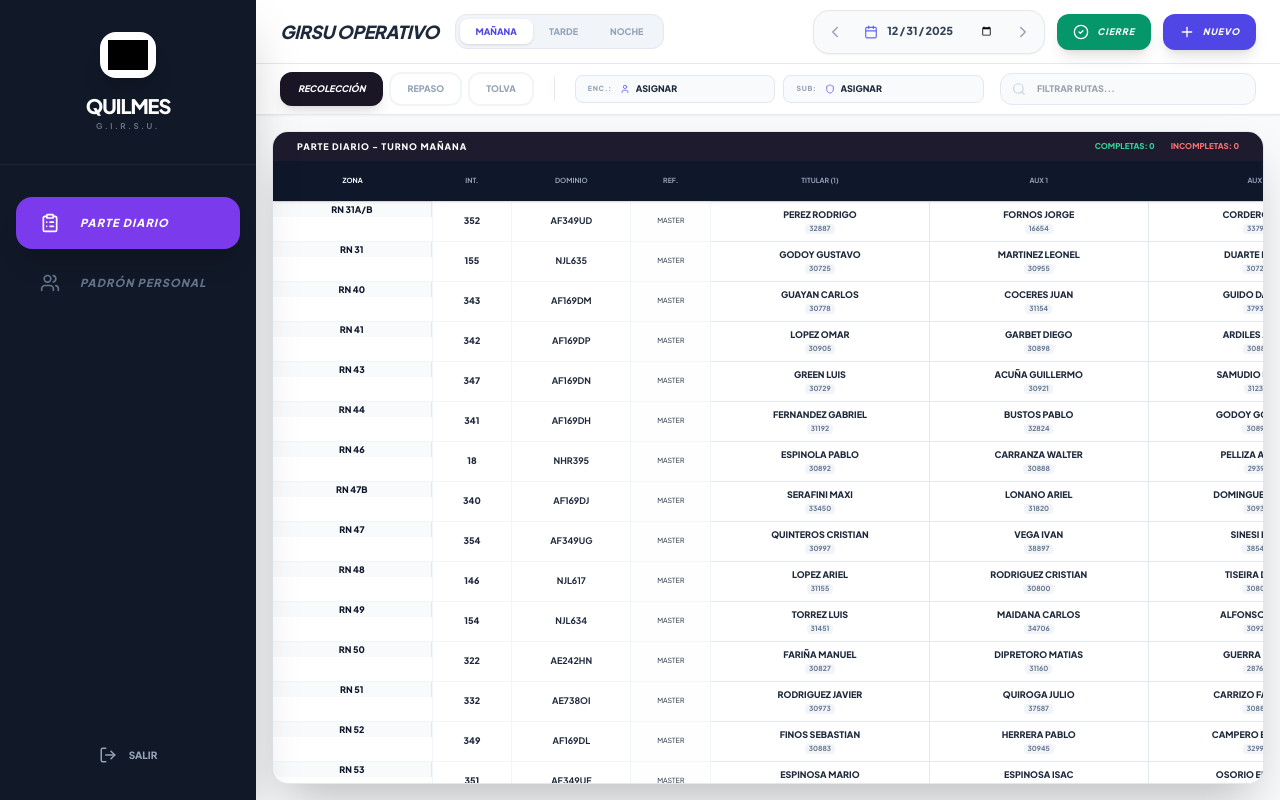
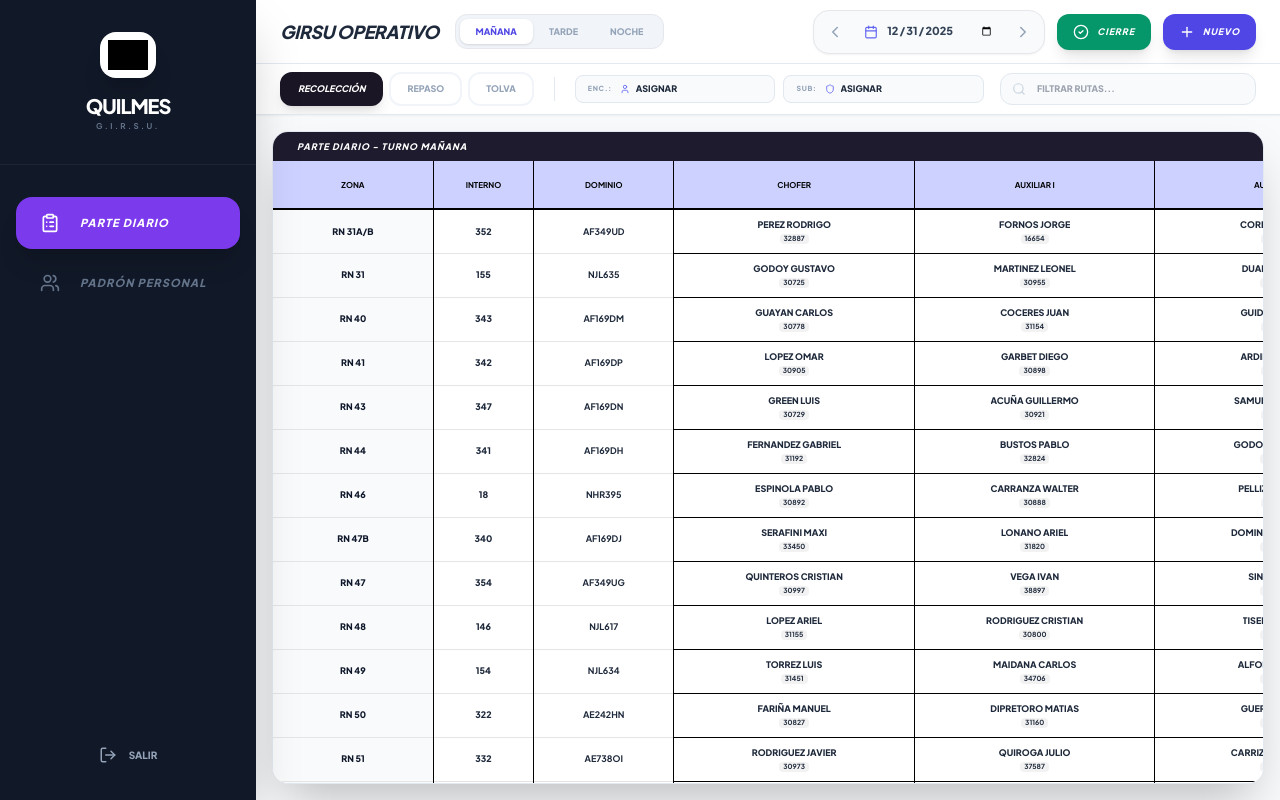
Before and after one commit to Lautzura/G.I.R.S.U.-Quilmes, a React (Vite) app: page / in a window 1280 px wide. Built offline with nearby package versions, Linux system fonts and the light colour scheme; grey boxes are pictures that could not be loaded.

Commit message:
Update ReportTable.tsx

```diff
--- a/components/ReportTable.tsx
+++ b/components/ReportTable.tsx
@@ -1,44 +1,68 @@
 
-import { RouteRecord, StaffStatus, StaffMember, ZoneStatus } from '../types';
+import { RouteRecord, StaffStatus, StaffMember, ZoneStatus, AbsenceReason } from '../types';
 import React from 'react';
-import { User, CheckCircle2, AlertCircle } from 'lucide-react';
+import { CheckCircle2, UserX, Trash2 } from 'lucide-react';
 import { getAbsenceStyles } from '../App';
 
 interface ReportTableProps {
   data: RouteRecord[];
   onUpdateRecord?: (id: string, field: keyof RouteRecord, value: any) => void;
+  onDeleteRecord: (id: string) => void;
   onOpenPicker: (id: string, field: string, role: string) => void;
   onUpdateStaff: (staff: StaffMember) => void;
   activeShiftLabel?: string;
 }
 
-const StaffCell: React.FC<{
+interface StaffCellProps {
   staff: StaffMember | null;
   role: string;
   isSuplente?: boolean;
   onClick?: () => void;
-    onMarkPresent?: (staff: StaffMember) => void;
-}> = ({ staff, role, isSuplente, onClick, onMarkPresent }) => {
-  if (!staff) return (
-    <td onClick={onClick} className={`border border-slate-200 cursor-pointer hover:bg-slate-50 ${isSuplente ? 'bg-indigo-50/20' : 'bg-white'}`}>
-        <div className="flex flex-col items-center justify-center h-full opacity-30">
-            <User size={12} className="text-slate-400" />
-            <span className="text-[7px] font-black uppercase mt-1">{role}</span>
-        </div>
-    </td>
-  );
+  onUpdateStatus?: (staff: StaffMember, newStatus: StaffStatus) => void;
+  rowIndex: number;
+  colIndex: number;
+  onNavigate: (r: number, c: number) => void;
+}
 
-  const isAbsent = staff.status === StaffStatus.ABSENT;
-  const absenceStyle = isAbsent ? getAbsenceStyles(staff.address || 'FALTA') : '';
+const StaffCell: React.FC<StaffCellProps> = ({
+    staff, role, isSuplente, onClick, onUpdateStatus, rowIndex, colIndex, onNavigate
+}) => {
+  const isAbsent = staff?.status === StaffStatus.ABSENT;
+  const absenceStyle = isAbsent ? getAbsenceStyles(staff?.address || 'FALTA') : '';
+
+  const handleKeyDown = (e: React.KeyboardEvent) => {
+    if (e.key === 'Enter' || e.key === ' ') {
+        e.preventDefault();
+        onClick?.();
+    } else if (e.key === 'ArrowUp') onNavigate(rowIndex - 1, colIndex);
+    else if (e.key === 'ArrowDown') onNavigate(rowIndex + 1, colIndex);
+    else if (e.key === 'ArrowLeft') onNavigate(rowIndex, colIndex - 1);
+    else if (e.key === 'ArrowRight') onNavigate(rowIndex, colIndex + 1);
+  };
 
   return (
-    <td onClick={onClick} className={`border border-slate-200 p-0 min-w-[130px] h-10 cursor-pointer transition-all relative group/cell ${isAbsent ? absenceStyle : isSuplente ? 'bg-indigo-600 text-white' : 'bg-white hover:bg-slate-50'}`}>
-      <div className="flex flex-col items-center justify-center h-full px-1 text-center relative overflow-hidden">
-        <span className={`uppercase truncate w-full font-black ${isAbsent ? '' : isSuplente ? 'text-white' : 'text-slate-800'} text-[9px]`}>
+    <td
+      tabIndex={0}
+      data-row={rowIndex}
+      data-col={colIndex}
+      onKeyDown={handleKeyDown}
+      className={`border border-black p-0 min-w-[135px] h-10 transition-all relative group/cell focus:ring-2 focus:ring-indigo-500 focus:z-50 outline-none cursor-pointer ${
+        !staff ? (isSuplente ? 'bg-indigo-50/20' : 'bg-white') :
+        (isAbsent ? absenceStyle : isSuplente ? 'bg-indigo-100 text-indigo-900' : 'bg-white hover:bg-slate-50')
+      }`}
+    >
+      <div onClick={onClick} className="w-full h-full flex flex-col items-center justify-center px-1">
+        {!staff ? (
+          <div className="flex flex-col items-center justify-center opacity-30">
+              <span className="text-[7px] font-black uppercase tracking-tighter">{role}</span>
+          </div>
+        ) : (
+          <div className="flex flex-col items-center justify-center text-center overflow-hidden">
+            <span className={`uppercase truncate w-full font-black text-[9px] ${isAbsent ? '' : 'text-slate-800'}`}>
               {staff.name}
             </span>
             <div className="flex items-center gap-1 mt-0.5">
-          <span className={`text-[7px] font-bold px-1 py-0.2 rounded ${isAbsent ? 'bg-white/40 text-current' : isSuplente ? 'bg-white/20 text-white' : 'bg-slate-100 text-slate-500'}`}>
+              <span className={`text-[7px] font-bold px-1 py-0.2 rounded bg-black/5`}>
                 {staff.id}
               </span>
               {isAbsent && (
@@ -48,97 +72,183 @@ const StaffCell: React.FC<{
               )}
             </div>
           </div>
+        )}
+      </div>
 
-      {isAbsent && (
+      {staff && (
+        <div className="absolute top-1 right-1 opacity-0 group-hover/cell:opacity-100 transition-opacity flex gap-1 z-10">
           <button
             onClick={(e) => {
                 e.stopPropagation();
-            onMarkPresent?.({ ...staff, status: StaffStatus.PRESENT, address: '' });
+                onUpdateStatus?.(staff, isAbsent ? StaffStatus.PRESENT : StaffStatus.ABSENT);
             }}
-          className="absolute right-1 top-1/2 -translate-y-1/2 bg-emerald-500 text-white p-1 rounded-md opacity-0 group-hover/cell:opacity-100 transition-opacity shadow-lg z-10 hover:bg-emerald-600"
-          title="Marcar como Presente"
+            className={`${isAbsent ? 'bg-emerald-500' : 'bg-red-500'} text-white p-1 rounded shadow-lg hover:scale-110 transition-transform`}
           >
-          <CheckCircle2 size={14} />
+            {isAbsent ? <CheckCircle2 size={12} /> : <UserX size={12} />}
           </button>
+        </div>
       )}
     </td>
   );
 };
 
-export const ReportTable: React.FC<ReportTableProps> = ({ data, onUpdateRecord, onOpenPicker, onUpdateStaff, activeShiftLabel }) => {
+export const ReportTable: React.FC<ReportTableProps> = ({ data, onUpdateRecord, onDeleteRecord, onOpenPicker, onUpdateStaff, activeShiftLabel }) => {
+
+  const focusCell = (r: number, c: number) => {
+    const el = document.querySelector(`[data-row="${r}"][data-col="${c}"] input, [data-row="${r}"][data-col="${c}"] select, [data-row="${r}"][data-col="${c}"]`) as HTMLElement;
+    if (el) {
+        el.focus();
+        if (el instanceof HTMLInputElement) el.select();
+    }
+  };
+
+  const handleInputKeyDown = (e: React.KeyboardEvent<HTMLInputElement>, rIdx: number, cIdx: number) => {
+    const input = e.currentTarget;
+    const { key } = e;
+
+    if (key === 'Enter') {
+        e.preventDefault();
+        focusCell(rIdx + 1, cIdx);
+    } else if (key === 'ArrowUp') {
+        e.preventDefault();
+        focusCell(rIdx - 1, cIdx);
+    } else if (key === 'ArrowDown') {
+        e.preventDefault();
+        focusCell(rIdx + 1, cIdx);
+    } else if (key === 'ArrowLeft') {
+        if (input.selectionStart === 0) {
+            e.preventDefault();
+            focusCell(rIdx, cIdx - 1);
+        }
+    } else if (key === 'ArrowRight') {
+        if (input.selectionStart === input.value.length) {
+            e.preventDefault();
+            focusCell(rIdx, cIdx + 1);
+        }
+    }
+  };
+
   return (
-    <div className="flex flex-col w-full h-full overflow-hidden">
+    <div className="flex flex-col w-full h-full overflow-hidden bg-white">
       <div className="bg-[#1e1b2e] text-white px-6 py-2 flex justify-between items-center shrink-0">
-        <span className="text-[9px] font-black uppercase tracking-widest">{activeShiftLabel}</span>
-        <div className="flex gap-4 text-[8px] font-black uppercase">
-          <span className="text-emerald-400">COMPLETAS: {data.filter(r => r.zoneStatus === ZoneStatus.COMPLETE).length}</span>
-          <span className="text-red-400">INCOMPLETAS: {data.filter(r => r.zoneStatus === ZoneStatus.INCOMPLETE).length}</span>
-        </div>
+        <span className="text-[9px] font-black uppercase tracking-widest italic">{activeShiftLabel}</span>
       </div>
 
-      <div className="flex-1 overflow-auto bg-white custom-scrollbar">
-        <table className="border-collapse text-[9px] w-full min-w-[2800px] table-fixed">
-          <thead className="sticky top-0 z-30 bg-slate-900 text-slate-400 font-black uppercase text-[7px] border-b shadow">
-            <tr className="h-10">
-              <th className="sticky left-0 bg-slate-900 px-3 w-32 z-40 text-white">ZONA</th>
-              <th className="w-16 text-center">INT.</th>
-              <th className="w-24 text-center">DOMINIO</th>
-              <th className="w-16 text-center">REF.</th>
-              <th className="w-44 text-center">TITULAR (1)</th>
-              <th className="w-44 text-center">AUX 1</th>
-              <th className="w-44 text-center">AUX 2</th>
-              <th className="w-44 text-center">AUX 3</th>
-              <th className="w-44 text-center">AUX 4</th>
-              <th className="w-44 text-center bg-indigo-900/40 text-indigo-100">SUPLENTE</th>
-              <th className="w-44 text-center bg-indigo-900/40 text-indigo-100">AUX REEMP 1</th>
-              <th className="w-44 text-center bg-indigo-900/40 text-indigo-100">AUX REEMP 2</th>
-              <th className="w-28 text-center">ESTADO</th>
-              <th className="w-[300px] text-left px-4">REPORTES</th>
-              <th className="w-20 text-center">TN</th>
+      <div className="flex-1 overflow-auto custom-scrollbar">
+        <table className="border-collapse text-[9px] w-full min-w-[3400px] table-fixed">
+          <thead className="sticky top-0 z-30 bg-[#ccd1ff] text-black font-black uppercase text-[8px] border-b-2 border-black">
+            <tr className="h-12">
+              <th className="sticky left-0 bg-[#ccd1ff] px-2 w-32 border-r border-black z-40">ZONA</th>
+              <th className="w-20 border-r border-black">INTERNO</th>
+              <th className="w-28 border-r border-black">DOMINIO</th>
+              <th className="w-48 border-r border-black">CHOFER</th>
+              <th className="w-48 border-r border-black">AUXILIAR I</th>
+              <th className="w-48 border-r border-black">AUXILIAR II</th>
+              <th className="w-48 border-r border-black">AUXILIAR III</th>
+              <th className="w-48 border-r border-black">AUXILIAR IV</th>
+              <th className="w-48 border-r border-black">REEMPLAZO CHOFER</th>
+              <th className="w-48 border-r border-black">REEMPLAZO AUXILIAR I</th>
+              <th className="w-48 border-r border-black">REEMPLAZO AUXILIAR II</th>
+              <th className="w-40 border-r border-black">ESTADO</th>
+              <th className="w-[450px] border-r border-black px-4">INFORME DE SUPERVISIÓN</th>
+              <th className="w-24 border-r border-black">TONELADAS</th>
+              <th className="w-24 border-r border-black">HORA</th>
+              <th className="w-14 bg-white"></th>
             </tr>
           </thead>
-          <tbody className="divide-y divide-slate-100">
-            {data.map((r) => {
-              // Conteo dinámico: Solo alerta si hay más de lo permitido MARCADO COMO PRESENTE
-              const activeDrivers = [r.driver, r.replacementDriver].filter(s => s?.status === StaffStatus.PRESENT).length;
-              const activeAux = [r.aux1, r.aux2, r.aux3, r.aux4, r.replacementAux1, r.replacementAux2].filter(s => s?.status === StaffStatus.PRESENT).length;
-
-              const hasAlert = activeDrivers > 1 || activeAux > 4;
-
-              return (
-                <tr key={r.id} className={`h-10 transition-colors ${hasAlert ? 'bg-amber-50/50' : 'hover:bg-slate-50'}`}>
-                  <td className="sticky left-0 z-20 font-black border-r text-center bg-slate-50 uppercase text-slate-900 px-2 flex items-center justify-center gap-1">
-                    {hasAlert && (
-                      <span title={`Exceso de personal activo: ${activeDrivers} Choferes, ${activeAux} Auxiliares`}>
-                        <AlertCircle size={10} className="text-amber-500 shrink-0" />
-                      </span>
-                    )}
+          <tbody className="divide-y divide-black/10">
+            {data.map((r, rowIndex) => (
+                <tr key={r.id} className="h-11 hover:bg-slate-50">
+                  <td className="sticky left-0 z-20 font-black border-r border-black text-center bg-slate-50 uppercase text-slate-900 px-2">
                     {r.zone}
                   </td>
-                  <td className="border border-slate-100"><input type="text" value={r.internalId || ''} onChange={e => onUpdateRecord?.(r.id, 'internalId', e.target.value)} className="w-full h-full bg-transparent text-center font-black outline-none" /></td>
-                  <td className="border border-slate-100"><input type="text" value={r.domain || ''} onChange={e => onUpdateRecord?.(r.id, 'domain', e.target.value.toUpperCase())} className="w-full h-full bg-transparent text-center font-bold outline-none" /></td>
-                  <td className="border border-slate-100 text-center text-[7px] bg-slate-50/20">{r.reinforcement || '-'}</td>
 
-                  <StaffCell staff={r.driver} role="CHOFER" onClick={() => onOpenPicker(r.id, 'driver', 'CHOFER')} onMarkPresent={onUpdateStaff} />
-                  <StaffCell staff={r.aux1} role="AUX 1" onClick={() => onOpenPicker(r.id, 'aux1', 'AUXILIAR')} onMarkPresent={onUpdateStaff} />
-                  <StaffCell staff={r.aux2} role="AUX 2" onClick={() => onOpenPicker(r.id, 'aux2', 'AUXILIAR')} onMarkPresent={onUpdateStaff} />
-                  <StaffCell staff={r.aux3} role="AUX 3" onClick={() => onOpenPicker(r.id, 'aux3', 'AUXILIAR')} onMarkPresent={onUpdateStaff} />
-                  <StaffCell staff={r.aux4} role="AUX 4" onClick={() => onOpenPicker(r.id, 'aux4', 'AUXILIAR')} onMarkPresent={onUpdateStaff} />
+                  {/* Interno */}
+                  <td data-row={rowIndex} data-col={0} className="border-r border-black p-0 focus-within:ring-2 focus-within:ring-indigo-500">
+                    <input
+                      type="text"
+                      value={r.internalId || ''}
+                      onChange={e => onUpdateRecord?.(r.id, 'internalId', e.target.value)}
+                      onKeyDown={e => handleInputKeyDown(e, rowIndex, 0)}
+                      className="w-full h-full bg-transparent text-center font-black outline-none border-none px-1"
+                    />
+                  </td>
 
-                  <StaffCell staff={r.replacementDriver} role="SUPLENTE" isSuplente onClick={() => onOpenPicker(r.id, 'replacementDriver', 'CHOFER')} onMarkPresent={onUpdateStaff} />
-                  <StaffCell staff={r.replacementAux1} role="REEMP 1" isSuplente onClick={() => onOpenPicker(r.id, 'replacementAux1', 'AUXILIAR')} onMarkPresent={onUpdateStaff} />
-                  <StaffCell staff={r.replacementAux2} role="REEMP 2" isSuplente onClick={() => onOpenPicker(r.id, 'replacementAux2', 'AUXILIAR')} onMarkPresent={onUpdateStaff} />
+                  {/* Dominio */}
+                  <td data-row={rowIndex} data-col={1} className="border-r border-black p-0 focus-within:ring-2 focus-within:ring-indigo-500">
+                    <input
+                      type="text"
+                      value={r.domain || ''}
+                      onChange={e => onUpdateRecord?.(r.id, 'domain', e.target.value.toUpperCase())}
+                      onKeyDown={e => handleInputKeyDown(e, rowIndex, 1)}
+                      className="w-full h-full bg-transparent text-center font-bold outline-none border-none px-1 uppercase"
+                    />
+                  </td>
 
-                  <td className="border border-slate-100">
-                    <select value={r.zoneStatus} onChange={e => onUpdateRecord?.(r.id, 'zoneStatus', e.target.value as any)} className={`w-full bg-transparent border-none outline-none font-black text-[8px] text-center ${r.zoneStatus === ZoneStatus.COMPLETE ? 'text-emerald-600' : r.zoneStatus === ZoneStatus.INCOMPLETE ? 'text-red-600' : 'text-slate-400'}`}>
-                      <option value={ZoneStatus.PENDING}>PENDIENTE</option><option value={ZoneStatus.COMPLETE}>COMPLETA</option><option value={ZoneStatus.INCOMPLETE}>INCOMPLETA</option>
+                  <StaffCell staff={r.driver} role="CHOFER" rowIndex={rowIndex} colIndex={2} onNavigate={focusCell} onClick={() => onOpenPicker(r.id, 'driver', 'CHOFER')} onUpdateStatus={(s, st) => onUpdateStaff({...s, status: st, address: st === StaffStatus.ABSENT ? AbsenceReason.ARTICULO_95 : ''})} />
+                  <StaffCell staff={r.aux1} role="AUXILIAR I" rowIndex={rowIndex} colIndex={3} onNavigate={focusCell} onClick={() => onOpenPicker(r.id, 'aux1', 'AUXILIAR')} onUpdateStatus={(s, st) => onUpdateStaff({...s, status: st, address: st === StaffStatus.ABSENT ? AbsenceReason.ARTICULO_95 : ''})} />
+                  <StaffCell staff={r.aux2} role="AUXILIAR II" rowIndex={rowIndex} colIndex={4} onNavigate={focusCell} onClick={() => onOpenPicker(r.id, 'aux2', 'AUXILIAR')} onUpdateStatus={(s, st) => onUpdateStaff({...s, status: st, address: st === StaffStatus.ABSENT ? AbsenceReason.ARTICULO_95 : ''})} />
+                  <StaffCell staff={r.aux3} role="AUXILIAR III" rowIndex={rowIndex} colIndex={5} onNavigate={focusCell} onClick={() => onOpenPicker(r.id, 'aux3', 'AUXILIAR')} onUpdateStatus={(s, st) => onUpdateStaff({...s, status: st, address: st === StaffStatus.ABSENT ? AbsenceReason.ARTICULO_95 : ''})} />
+                  <StaffCell staff={r.aux4} role="AUXILIAR IV" rowIndex={rowIndex} colIndex={6} onNavigate={focusCell} onClick={() => onOpenPicker(r.id, 'aux4', 'AUXILIAR')} onUpdateStatus={(s, st) => onUpdateStaff({...s, status: st, address: st === StaffStatus.ABSENT ? AbsenceReason.ARTICULO_95 : ''})} />
+
+                  <StaffCell staff={r.replacementDriver} role="REEMPLAZO CHOFER" isSuplente rowIndex={rowIndex} colIndex={7} onNavigate={focusCell} onClick={() => onOpenPicker(r.id, 'replacementDriver', 'CHOFER')} onUpdateStatus={(s, st) => onUpdateStaff({...s, status: st, address: st === StaffStatus.ABSENT ? AbsenceReason.ARTICULO_95 : ''})} />
+                  <StaffCell staff={r.replacementAux1} role="REEMPLAZO AUXILIAR I" isSuplente rowIndex={rowIndex} colIndex={8} onNavigate={focusCell} onClick={() => onOpenPicker(r.id, 'replacementAux1', 'AUXILIAR')} onUpdateStatus={(s, st) => onUpdateStaff({...s, status: st, address: st === StaffStatus.ABSENT ? AbsenceReason.ARTICULO_95 : ''})} />
+                  <StaffCell staff={r.replacementAux2} role="REEMPLAZO AUXILIAR II" isSuplente rowIndex={rowIndex} colIndex={9} onNavigate={focusCell} onClick={() => onOpenPicker(r.id, 'replacementAux2', 'AUXILIAR')} onUpdateStatus={(s, st) => onUpdateStaff({...s, status: st, address: st === StaffStatus.ABSENT ? AbsenceReason.ARTICULO_95 : ''})} />
+
+                  <td data-row={rowIndex} data-col={10} className="border-r border-black p-0 focus-within:ring-2 focus-within:ring-indigo-500">
+                    <select
+                        value={r.zoneStatus}
+                        onChange={e => onUpdateRecord?.(r.id, 'zoneStatus', e.target.value as any)}
+                        onKeyDown={e => {
+                            if (e.key === 'ArrowUp') focusCell(rowIndex - 1, 10);
+                            else if (e.key === 'ArrowDown') focusCell(rowIndex + 1, 10);
+                        }}
+                        className={`w-full h-full bg-transparent border-none outline-none font-black text-[8px] text-center cursor-pointer ${r.zoneStatus === ZoneStatus.COMPLETE ? 'text-emerald-600' : r.zoneStatus === ZoneStatus.INCOMPLETE ? 'text-red-600' : 'text-slate-400'}`}
+                    >
+                      <option value={ZoneStatus.PENDING}>PENDIENTE</option>
+                      <option value={ZoneStatus.COMPLETE}>COMPLETA</option>
+                      <option value={ZoneStatus.INCOMPLETE}>INCOMPLETA</option>
                     </select>
                   </td>
-                  <td className="border border-slate-100 px-2"><input type="text" value={r.supervisionReport || ''} onChange={e => onUpdateRecord?.(r.id, 'supervisionReport', e.target.value.toUpperCase())} className="w-full h-full bg-transparent outline-none text-[8px] font-bold" /></td>
-                  <td className="border border-slate-100"><input type="text" value={r.tonnage || ''} onChange={e => onUpdateRecord?.(r.id, 'tonnage', e.target.value)} className="w-full h-full bg-transparent text-center outline-none font-black text-[10px]" /></td>
+
+                  <td data-row={rowIndex} data-col={11} className="border-r border-black p-0 focus-within:ring-2 focus-within:ring-indigo-500">
+                    <input
+                      type="text"
+                      value={r.supervisionReport || ''}
+                      onChange={e => onUpdateRecord?.(r.id, 'supervisionReport', e.target.value.toUpperCase())}
+                      onKeyDown={e => handleInputKeyDown(e, rowIndex, 11)}
+                      className="w-full h-full bg-transparent outline-none px-2 font-bold text-[9px] uppercase"
+                      placeholder="..."
+                    />
+                  </td>
+
+                  <td data-row={rowIndex} data-col={12} className="border-r border-black p-0 focus-within:ring-2 focus-within:ring-indigo-500">
+                    <input
+                      type="text"
+                      value={r.tonnage || ''}
+                      onChange={e => onUpdateRecord?.(r.id, 'tonnage', e.target.value)}
+                      onKeyDown={e => handleInputKeyDown(e, rowIndex, 12)}
+                      className="w-full h-full bg-transparent text-center outline-none font-black text-indigo-600"
+                      placeholder="0.0"
+                    />
+                  </td>
+
+                  <td data-row={rowIndex} data-col={13} className="border-r border-black p-0 focus-within:ring-2 focus-within:ring-indigo-500">
+                    <input
+                      type="text"
+                      value={r.departureTime || ''}
+                      onChange={e => onUpdateRecord?.(r.id, 'departureTime', e.target.value)}
+                      onKeyDown={e => handleInputKeyDown(e, rowIndex, 13)}
+                      className="w-full h-full bg-transparent text-center outline-none font-bold"
+                      placeholder="--:--"
+                    />
+                  </td>
+
+                  <td className="text-center bg-white">
+                    <button onClick={() => onDeleteRecord(r.id)} className="p-1.5 text-red-300 hover:text-red-600 hover:bg-red-50 rounded transition-all"><Trash2 size={14} /></button>
+                  </td>
                 </tr>
-              );
-            })}
+            ))}
           </tbody>
         </table>
       </div>
```
Lines whose indentation alone changed are shown as unchanged.
